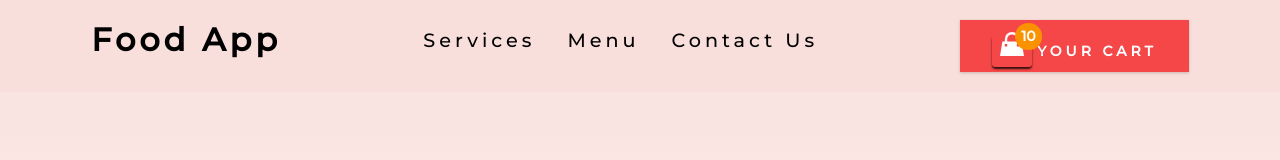
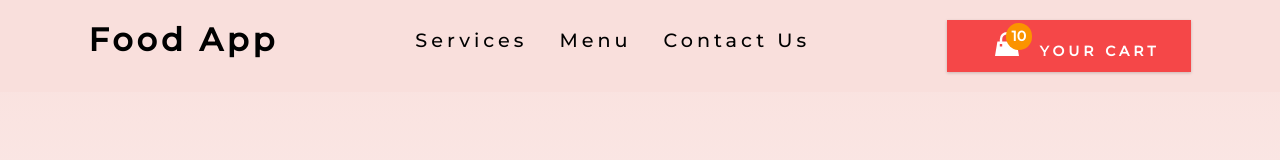
Before and after one commit to gmkumaran87/food-order-app, a React (Create React App) app: page / in a window 1280 px wide. Shown: the top 160 px of the page. Built offline with nearby package versions, Linux system fonts and the light colour scheme.

Commit message:
New files added

```diff
--- a/src/components/Navigation.css
+++ b/src/components/Navigation.css
@@ -31,7 +31,7 @@ ul {
     list-style-type: none;
 }
 
-.cart-btn {
+.cart-icon {
     padding: 0 1rem;
     margin-right: .3rem;
 }
--- a/src/components/Navigation.js
+++ b/src/components/Navigation.js
@@ -18,7 +18,7 @@ function Navigation() {
         </li>
       </ul>
       <Button value={"nav-btn"}>
-        <span className="cart-btn">
+        <span className="cart-icon">
           <svg xmlns="http://www.w3.org/2000/svg" viewBox="0 0 20 20">
             <path d="M16 6v2h2l2 12H0L2 8h2V6a6 6 0 1 1 12 0zm-2 0a4 4 0 1 0-8 0v2h8V6zM4 10v2h2v-2H4zm10 0v2h2v-2h-2z" />
           </svg>
```
